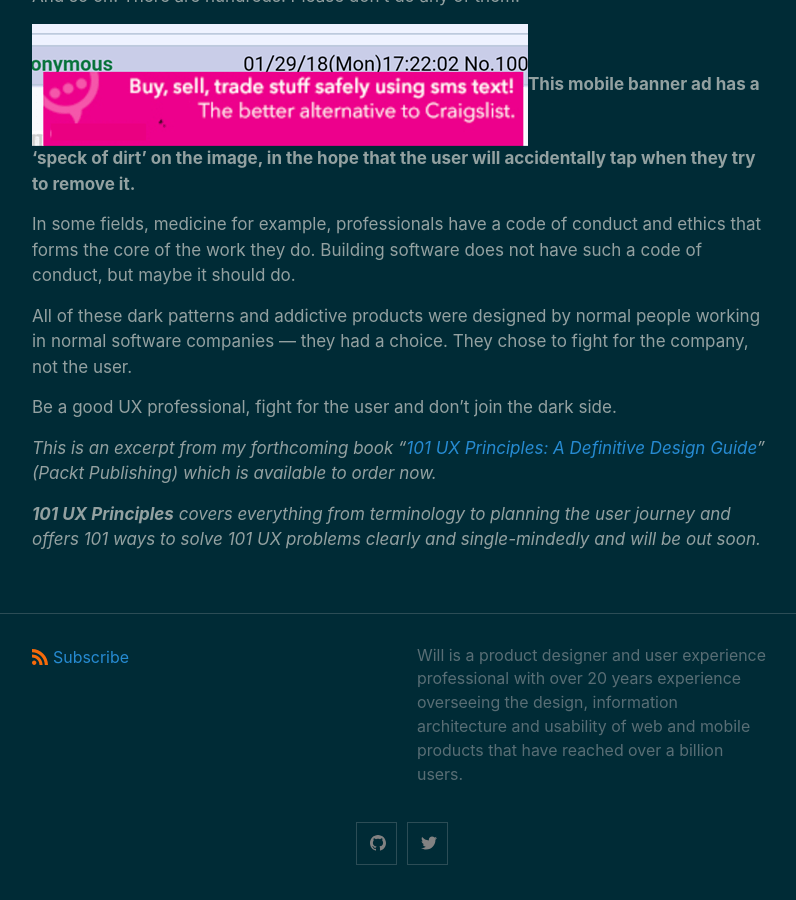
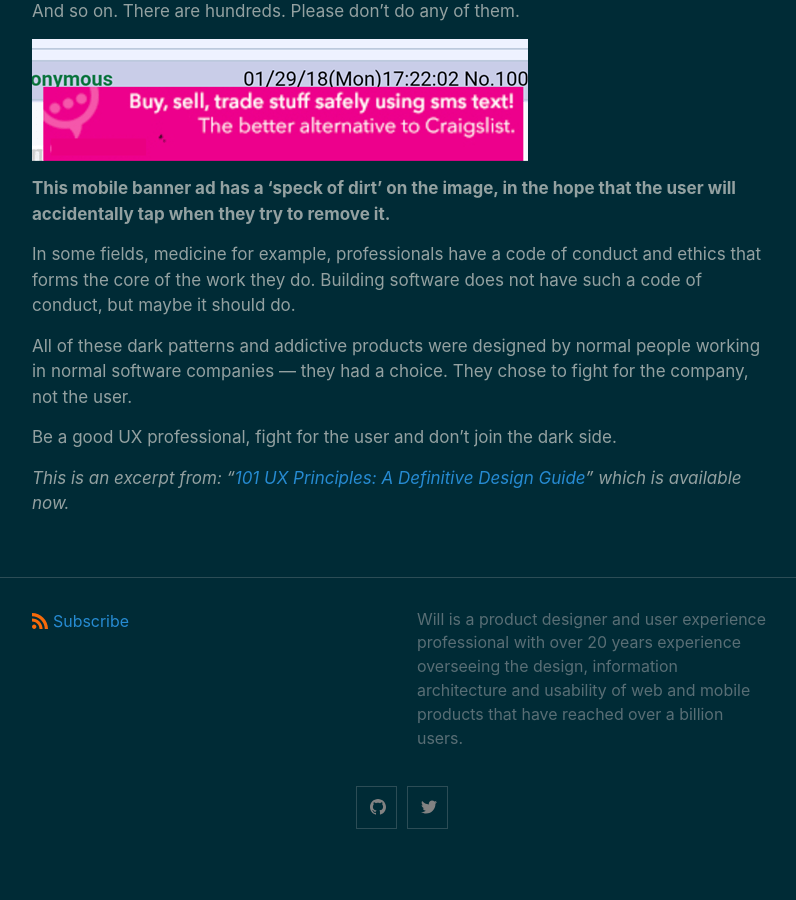
Before and after one commit to wgx/blog.willgrant.org, a Jekyll site: the page built from _posts/2018-07-31-dont-join-the-dark-side.markdown, in a window 1280 px wide and 900 px high, scrolled down 1717 px. Shown: the whole window, without its empty margins (238-1034 px from the left). Built offline with Jekyll 4.4.1, drawn with Linux system fonts in a browser that asks for light colours; after the commit the page ends 2581 px from its top, so only the background shows below that.

Commit message:
fixes to a post

```diff
--- a/_posts/2018-07-31-dont-join-the-dark-side.markdown
+++ b/_posts/2018-07-31-dont-join-the-dark-side.markdown
@@ -11,7 +11,9 @@
 
 This isn’t an accident. Many modern products, especially in social media, are *designed* to be addictive. In [*Hooked: A Guide to Building Habit-Forming Products](https://www.nirandfar.com/hooked)*, psychologist Nir Eyal proposes the Hook model: “The Hook Model — a four-step process that, when embedded into products, subtly encourages customer behavior. Through consecutive ‘hook cycles,’ these products bring people back again and again without depending on costly advertising or aggressive messaging.”
 
-![*In order to **not** send your contacts to Facebook, you need to tap “Learn More.”*](https://blog.willgrant.org/images/0*8w7zILrsPxPs1876.jpg)**In order to **not** send your contacts to Facebook, you need to tap “Learn More.”**
+![*In order to **not** send your contacts to Facebook, you need to tap “Learn More.”*](https://blog.willgrant.org/images/0*8w7zILrsPxPs1876.jpg)
+
+**In order to **not** send your contacts to Facebook, you need to tap “Learn More.”**
 
 Next, there are so-called ‘dark patterns’ (see image above), which are UI or UX patterns designed to *trick *the user into doing what the corporation or brand wants them to do.
 
@@ -31,7 +33,9 @@
 
 And so on. There are hundreds. Please don’t do any of them.
 
-![*This mobile banner ad has a ‘speck of dirt’ on the image, in the hope that the user will accidentally tap when they try to remove it.*](https://blog.willgrant.org/images/0*fYGeNYMMp5Yz8jXB.png)**This mobile banner ad has a ‘speck of dirt’ on the image, in the hope that the user will accidentally tap when they try to remove it.**
+![*This mobile banner ad has a ‘speck of dirt’ on the image, in the hope that the user will accidentally tap when they try to remove it.*](https://blog.willgrant.org/images/0*fYGeNYMMp5Yz8jXB.png)
+
+**This mobile banner ad has a ‘speck of dirt’ on the image, in the hope that the user will accidentally tap when they try to remove it.**
 
 In some fields, medicine for example, professionals have a code of conduct and ethics that forms the core of the work they do. Building software does not have such a code of conduct, but maybe it should do.
 
@@ -39,6 +43,4 @@
 
 Be a good UX professional, fight for the user and don’t join the dark side.
 
-*This is an excerpt from my forthcoming book “[101 UX Principles: A Definitive Design Guide](https://amzn.to/2GvS8V8)” (Packt Publishing) which is available to order now.*
-
-***101 UX Principles** covers everything from terminology to planning the user journey and offers 101 ways to solve 101 UX problems clearly and single-mindedly and will be out soon.*
+*This is an excerpt from: “[101 UX Principles: A Definitive Design Guide](https://amzn.to/2GvS8V8)” which is available now.*
```
